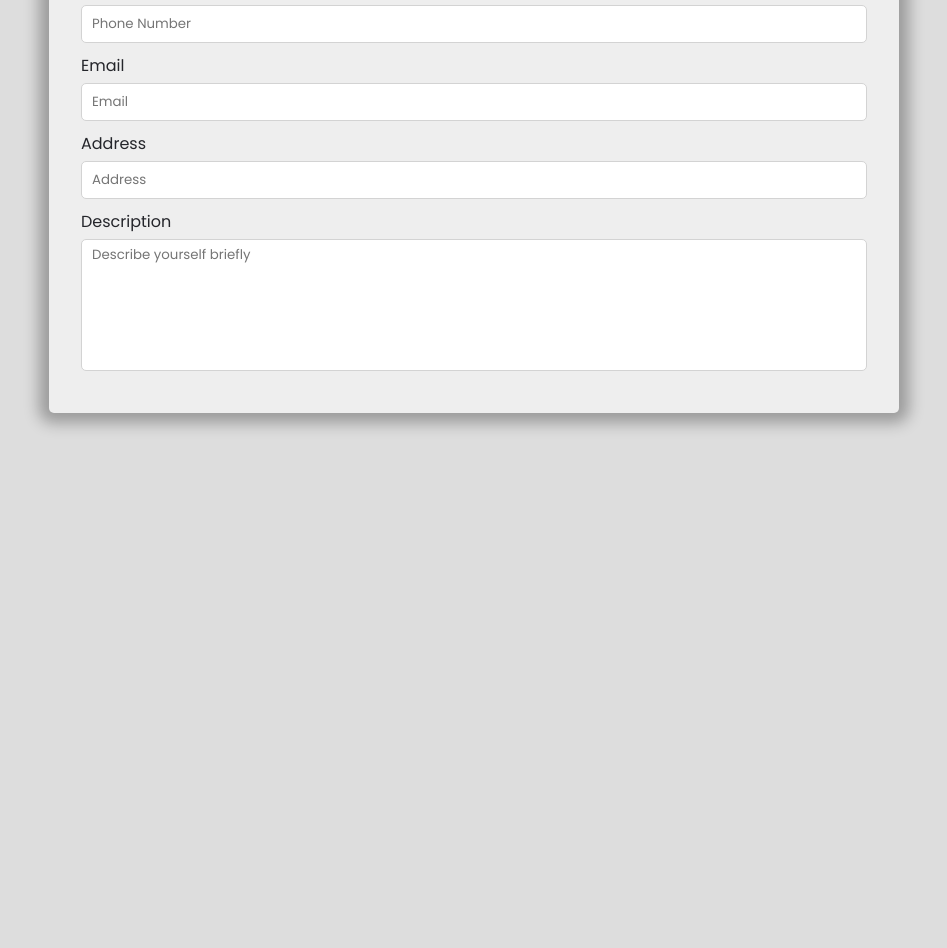
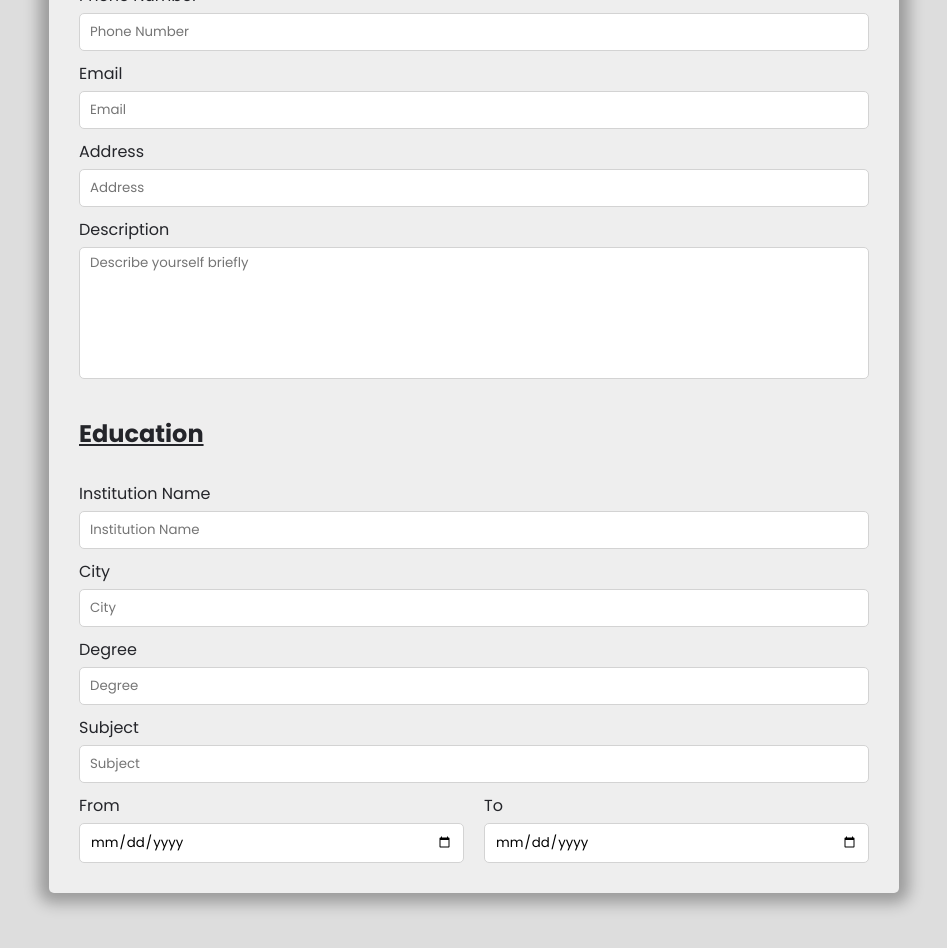
Before and after one commit to mirza-adnan/cv-builder, a React (Create React App) app: page / in a window 1280 px wide. Shown: the part 440-1388 px from the top of the page, without its empty margins (166-1113 px from the left). Before the commit the page ends 917 px from the top, so only its background shows below. Built offline with nearby package versions, Linux system fonts and the light colour scheme.

Commit message:
designed the education section

```diff
--- a/src/App.css
+++ b/src/App.css
@@ -39,7 +39,7 @@ main {
 .cv-form {
 	width: 90%;
 	max-width: 850px;
-	padding: 2rem;
+	padding: 0px 30px 20px;
 	background-color: rgb(238, 238, 238);
 	-webkit-box-shadow: 0px 0px 15px 10px rgba(0, 0, 0, 0.3);
 	box-shadow: 0px 0px 15px 10px rgba(0, 0, 0, 0.3);
@@ -49,7 +49,7 @@ main {
 
 .cv-form h2 {
 	text-decoration: underline;
-	margin-bottom: 20px;
+	margin: 30px 0px;
 }
 
 .double-field {
@@ -58,10 +58,12 @@ main {
 }
 
 .field {
-	display: flex;
-	flex-direction: column;
 	flex: 1;
 	margin-bottom: 10px;
+}
+
+.field label {
+	display: block;
 }
 
 .text-input {
@@ -88,6 +90,7 @@ textarea {
 	font-family: 'Poppins', sans-serif;
 	margin-top: 5px;
 	resize: none;
+	width: 100%;
 }
 
 textarea:hover,
--- a/src/components/Form/Experience.js
+++ b/src/components/Form/Experience.js
@@ -0,0 +1,79 @@
+import React from 'react';
+
+function Experience() {
+	return (
+		<section className='experience'>
+			<h2>Education</h2>
+			<div className='field'>
+				<label htmlFor='institute'>Institution Name</label>
+				<input
+					type='text'
+					name='institute'
+					class='text-input'
+					placeholder='Institution Name'
+					autoComplete='off'
+					id='institute'
+				/>
+			</div>
+			<div className='field'>
+				<label htmlFor='city'>City</label>
+				<input
+					type='text'
+					name='city'
+					class='text-input'
+					placeholder='City'
+					autoComplete='off'
+					id='city'
+				/>
+			</div>
+			<div className='field'>
+				<label htmlFor='degree'>Degree</label>
+				<input
+					type='email'
+					name='degree'
+					class='text-input'
+					placeholder='Degree'
+					autoComplete='off'
+					id='degree'
+				/>
+			</div>
+			<div className='field'>
+				<label htmlFor='subject'>Subject</label>
+				<input
+					type='text'
+					name='subject'
+					class='text-input'
+					placeholder='Subject'
+					autoComplete='off'
+					id='subject'
+				/>
+			</div>
+			<div className='double-field'>
+				<div className='field'>
+					<label htmlFor='edu-from'>From</label>
+					<input
+						type='date'
+						name='eduFrom'
+						class='text-input'
+						placeholder='From'
+						autoComplete='off'
+						id='edu-from'
+					/>
+				</div>
+				<div className='field'>
+					<label htmlFor='edu-to'>To</label>
+					<input
+						type='date'
+						name='eduTo'
+						class='text-input'
+						placeholder='To'
+						autoComplete='off'
+						id='edu-to'
+					/>
+				</div>
+			</div>
+		</section>
+	);
+}
+
+export default Experience;
--- a/src/components/Form/Form.js
+++ b/src/components/Form/Form.js
@@ -1,10 +1,12 @@
 import React from 'react';
 import Personal from './Personal';
+import Experience from './Experience';
 
 export default function Form(props) {
 	return (
 		<form className='cv-form'>
 			<Personal />
+			<Experience />
 		</form>
 	);
 }
```
